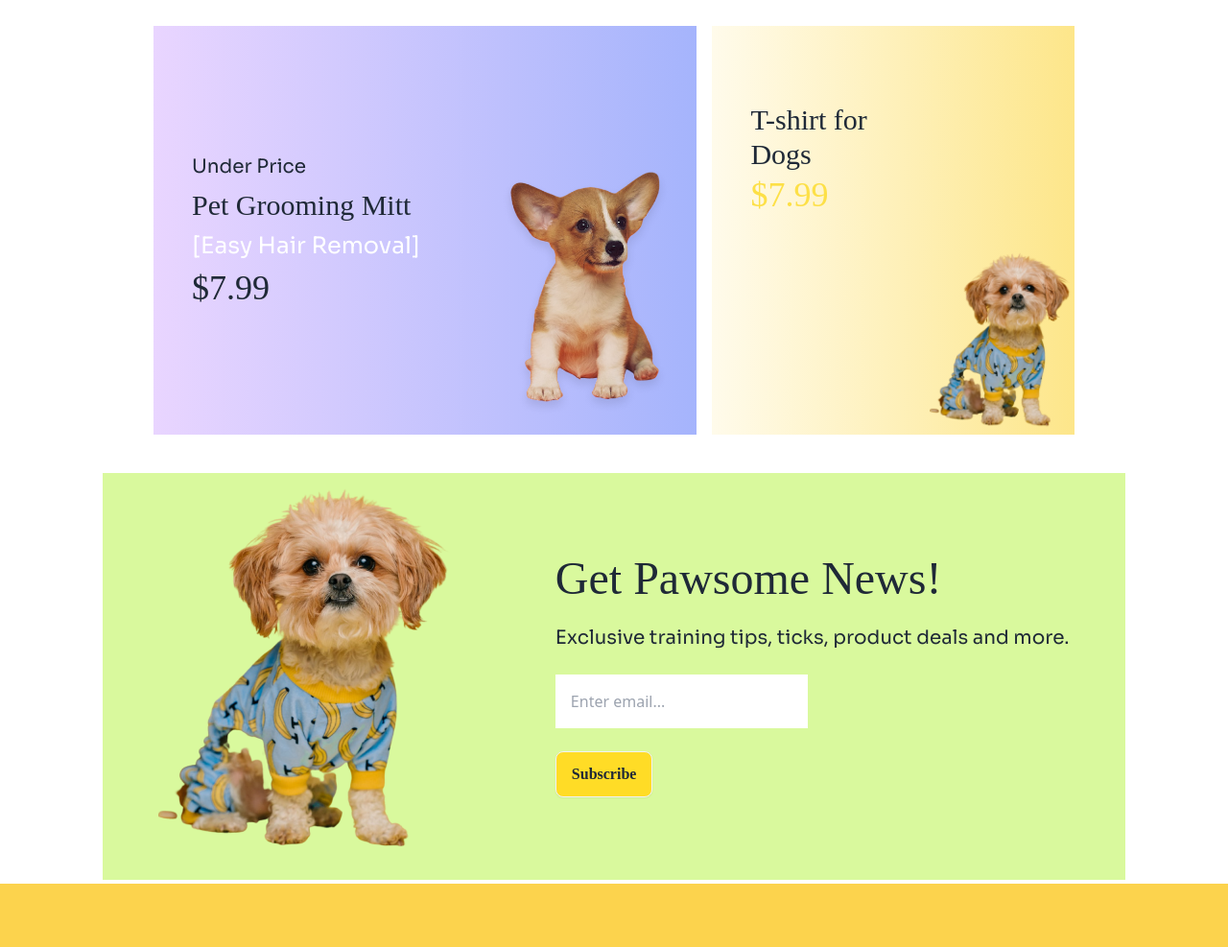
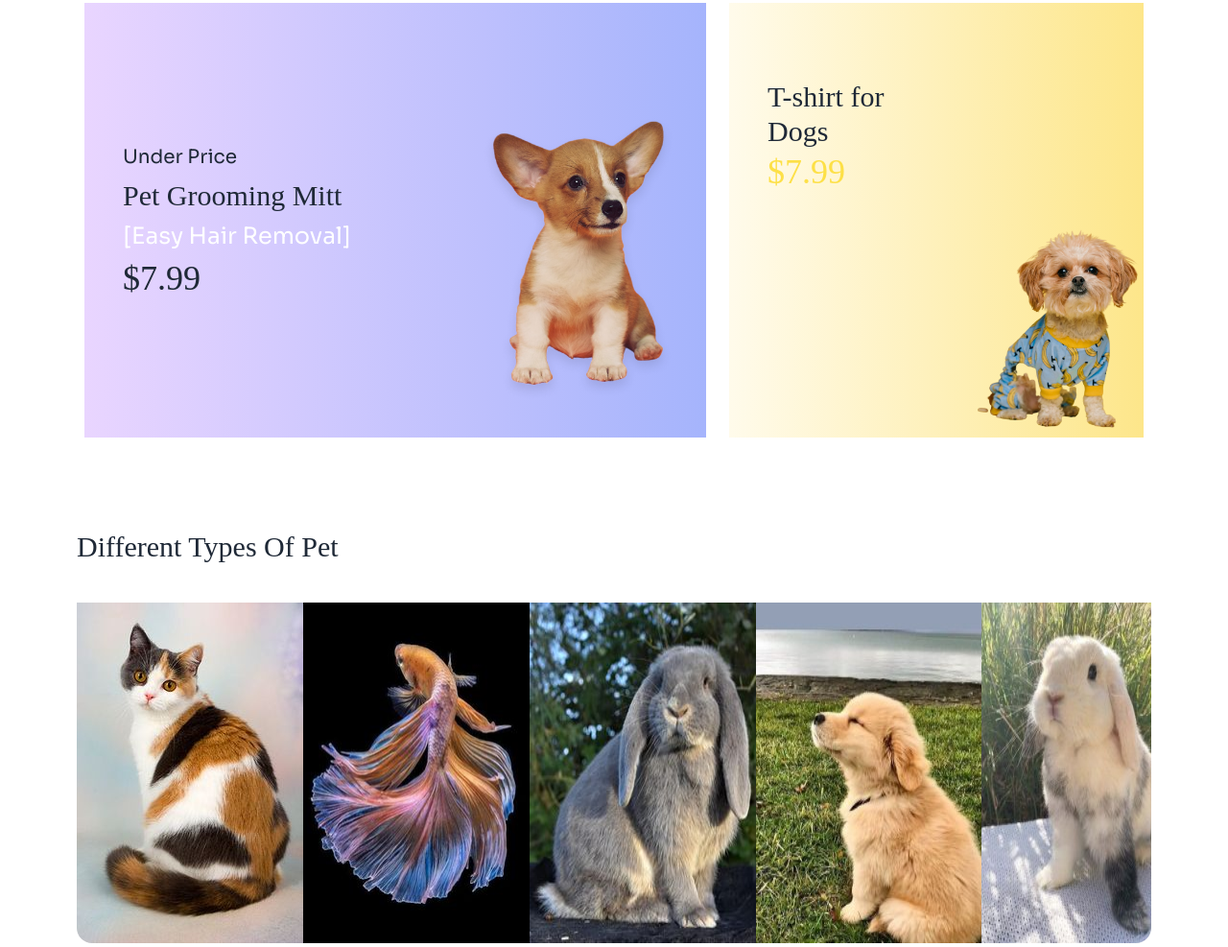
Before and after one commit to FarahTabussum/Project3, a plain HTML site: page index.html in a window 1280 px wide. Shown: the part 2321-3308 px from the top of the page at 96% size. Drawn offline with nearby package versions, Linux system fonts and the light colour scheme; a web font is replaced by a local one.

Commit message:
adding extra setion

```diff
--- a/index.html
+++ b/index.html
@@ -391,21 +391,21 @@
 
        <!--two banner-->
        <section class="h-auto">
-        <h3 class="font-adlam text-3xl px-4 lg:px-20">Everyday low Price</h3>
-        <div class="flex flex-col gap-4 lg:flex-row px-20 py-10">
+        <h3 class="font-adlam text-3xl px-2 lg:">Everyday low Price</h3>
+        <div class="flex flex-col gap-2 py-4 lg:flex-row ">
           <!-- banner-1 -->
-          <div class="bg-gradient-to-r from-purple-200 to-indigo-300 flex flex-row items-center -mx-16 lg:w-3/5 mx-auto justify-between">
+          <div class="bg-gradient-to-r from-purple-200 to-indigo-300 flex flex-row items-center mx-2 lg:w-3/5 mx-0 justify-between">
             <div class="m-3 lg:m-10">
               <p class="lol font-sora text-xl mb-2">Under Price</p>
               <h3 class="font-adlam text-xl mb-2 lg:text-3xl mb-2">Pet Grooming Mitt</h3>
               <p class="lol text-2xl font-sora text-white mb-2">[Easy Hair Removal]</p>
               <h1 class="font-adlam text-3xl lg:text-4xl">$7.99</h1>
             </div>
-            <img class="w-2/5 lg:-mb-32" src="c1-assets/cute-dog-mid.png"/>
+            <img class="w-2/5 lg:-mb-20" src="c1-assets/cute-dog-mid.png"/>
 
           </div>
           <!-- banner-2 -->
-          <div class="bg-gradient-to-r from-amber-50 to-amber-200 flex flex-col items-end -mx-16 lg:w-2/5 mx-auto">
+          <div class="bg-gradient-to-r from-amber-50 to-amber-200 flex flex-col items-end mx-2 lg:w-2/5 mx-0">
             <div class="m-10">
               <h3 class="font-adlam w-3/5text-2xl -mt-5 mr-40 lg:text-3xl mt-10">T-shirt for Dogs</h3><br>
               <h1 class="font-adlam text-3xl text-yellow-300 -mt-5 mr-40 lg:text-4xl">$7.99</h1>
@@ -419,14 +419,49 @@
         </div>
        </section>
 
+       <!-- carosal -->
+        <h1 class="font-adlam text-3xl mt-20 mx-2 lg:mx-0">Different Types Of Pet</h1>
+       <div class="carousel carousel-end rounded-box pt-10 mx-2 lg:mx-0">
+        <div class="carousel-item">
+          <img src="c1-assets/car2.jpg" alt="Drink" />
+        </div>
+        <div class="carousel-item">
+          <img
+            src="c1-assets/car3.jpg"
+            alt="Drink" />
+        </div>
+        <div class="carousel-item">
+          <img
+            src="c1-assets/car6.jpg"
+            alt="Drink" />
+        </div>
+        <div class="carousel-item">
+          <img
+            src="c1-assets/dog.jpg"
+            alt="Drink" />
+        </div>
+        <div class="carousel-item">
+          <img src="c1-assets/rabit.jpg" alt="Drink" />
+        </div>
+        <div class="carousel-item">
+          <img src="c1-assets/fish.jpg" alt="Drink" />
+        </div>
+        <div class="carousel-item">
+          <img
+            src="c1-assets/cat.jpg"
+            alt="Drink" />
+        </div>
+      </div>
+
 
 
 
 
 
     </main>
+
     <footer class="foot flex flex-col w-full">
-      <div class="foot_card bg-lime-200 w-11/12 mb-1 lg:w-10/12 h-3/5 mx-auto">
+      <div class="foot_card bg-orange-50 w-11/12 mb-1 lg:w-10/12 h-3/5 mx-auto">
         <div class="hee hero-content flex-col lg:flex-row justify-around">
           <img
             src="c1-assets/cute-pet-mid.png"
```
Also changed, not shown: c1-assets/car2.jpg (added), c1-assets/car3.jpg (added), c1-assets/car6.jpg (added), c1-assets/cat.jpg (added), c1-assets/dog.jpg (added), c1-assets/fish.jpg (added), c1-assets/rabit.jpg (added).
